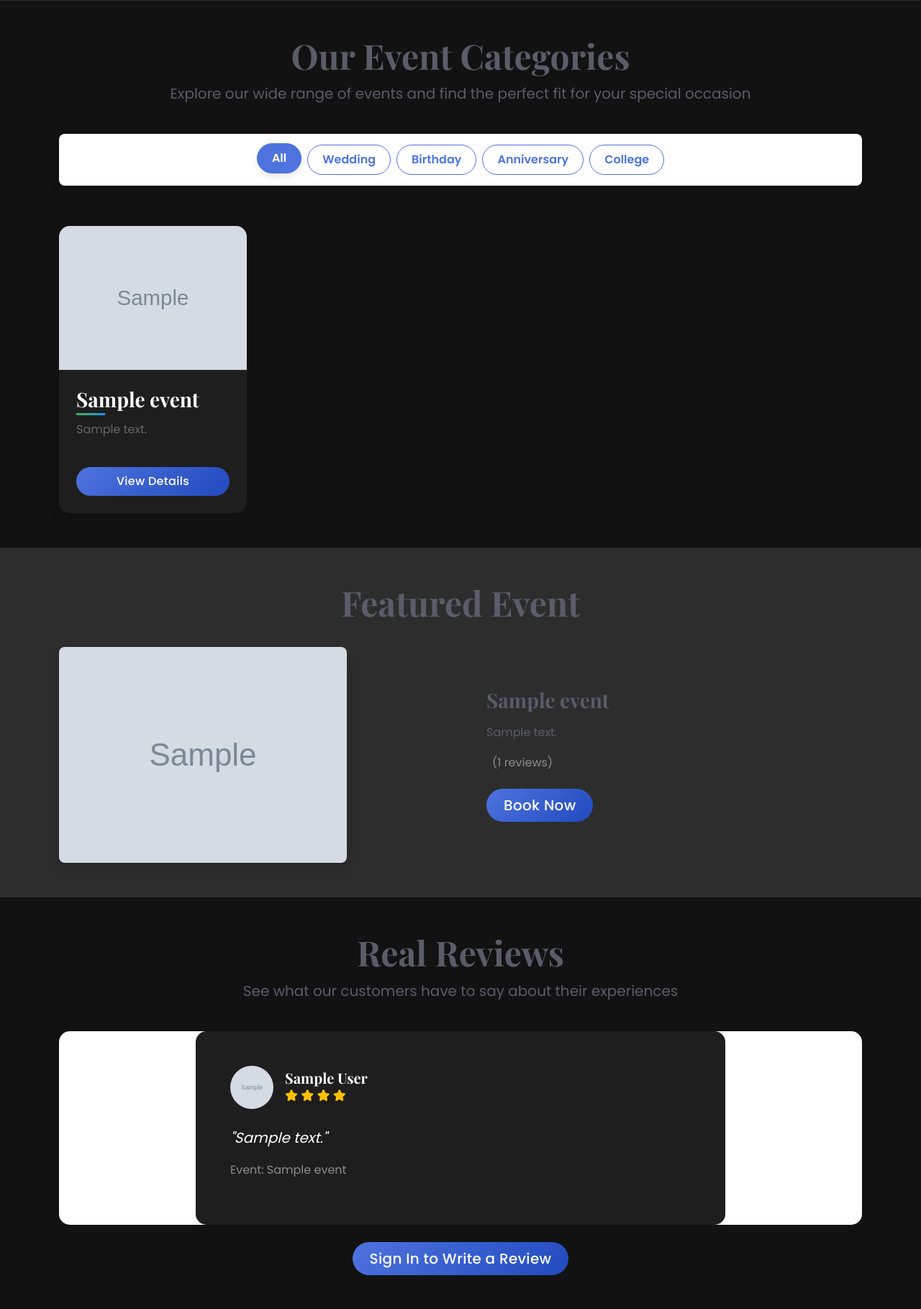
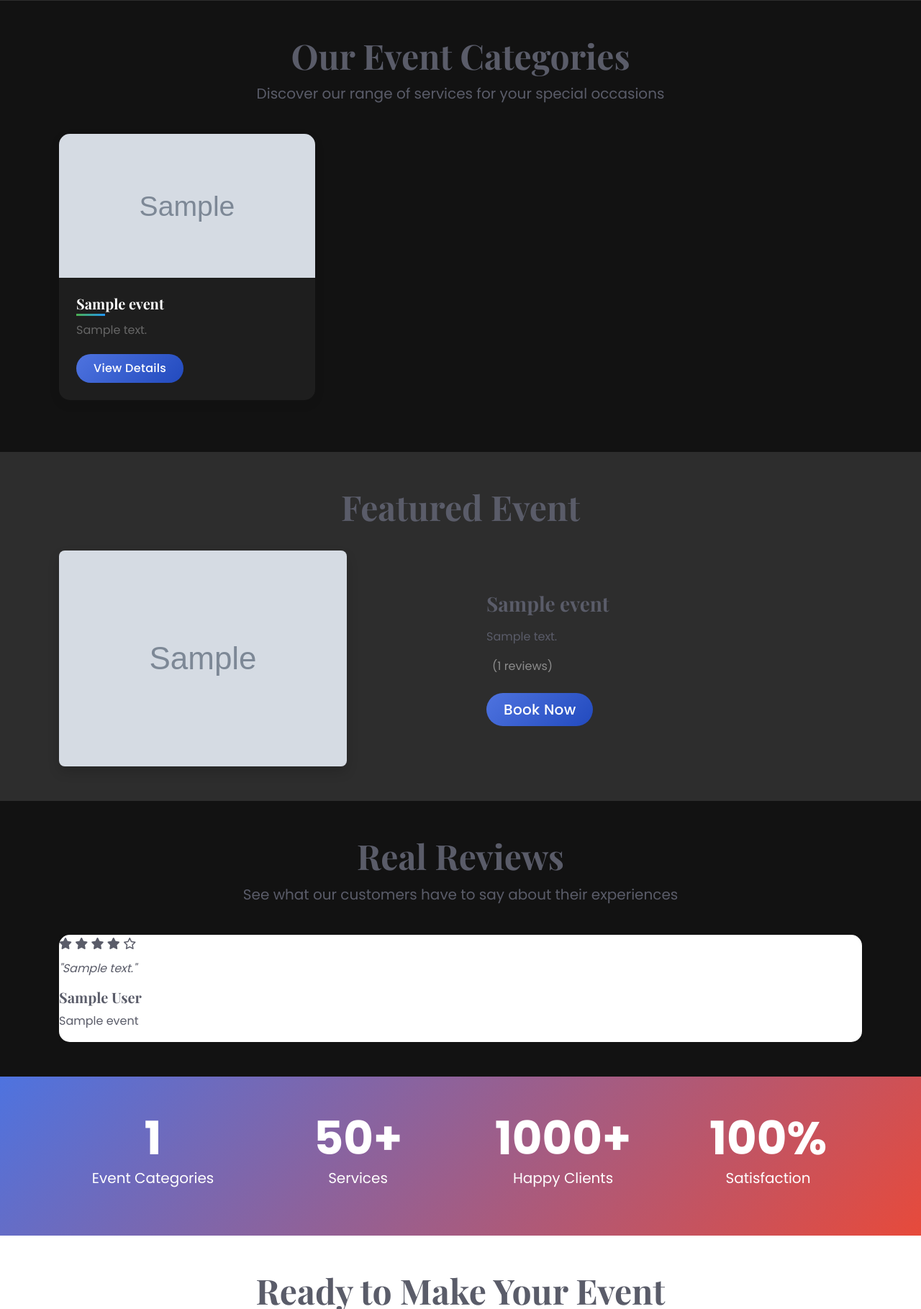
Before and after one commit to sanatanisher01/myday, a Django app: page / in a window 1280 px wide. Shown: the part 1193-3012 px from the top of the page at 72% size. Run offline with Django 4.2, Linux system fonts and the light colour scheme; tables that the repository leaves empty hold one stand-in row (values such as "Sample post"); grey boxes marked "Sample" are stand-in pictures.

```diff
--- a/templates/events/home.html
+++ b/templates/events/home.html
@@ -4,6 +4,16 @@
 {% block title %}MyDay - Capture Your Special Moments{% endblock %}
 
 {% block content %}
+{% if error_message %}
+<!-- Error Message Display -->
+<div class="alert alert-warning alert-dismissible fade show mb-0" role="alert">
+    <div class="container">
+        <strong><i class="fas fa-exclamation-triangle me-2"></i>Notice:</strong> {{ error_message }}
+        <button type="button" class="btn-close" data-bs-dismiss="alert" aria-label="Close"></button>
+    </div>
+</div>
+{% endif %}
+
 <!-- Hero Section with Carousel -->
 <section class="hero-section">
     <div id="heroCarousel" class="carousel slide carousel-fade" data-bs-ride="carousel">
@@ -76,46 +86,38 @@
         <div class="row mb-4">
             <div class="col-12 text-center">
                 <h2 class="display-5 fw-bold">Our Event Categories</h2>
-                <p class="fs-5">Explore our wide range of events and find the perfect fit for your special occasion</p>
+                <p class="fs-5">Discover our range of services for your special occasions</p>
             </div>
         </div>
-
-        <!-- Filter Bar -->
-        <div class="row mb-4">
-            <div class="col-12">
-                <div class="filter-bar p-3 bg-light rounded-3 d-flex justify-content-center">
-                    <button class="btn btn-outline-primary me-2 active" data-filter="all">All</button>
-                    <button class="btn btn-outline-primary me-2" data-filter="wedding">Wedding</button>
-                    <button class="btn btn-outline-primary me-2" data-filter="birthday">Birthday</button>
-                    <button class="btn btn-outline-primary me-2" data-filter="anniversary">Anniversary</button>
-                    <button class="btn btn-outline-primary" data-filter="college">College</button>
+        <div class="row">
+            {% if events %}
+                {% for event in events %}
+                    <div class="col-md-6 col-lg-4 mb-4" data-aos="fade-up" data-aos-delay="{{ forloop.counter|add:"100" }}">
+                        <div class="card event-card h-100">
+                            <div class="card-img-container">
+                                {% if event.image %}
+                                    <img src="{{ event.image.url }}" class="card-img-top" alt="{{ event.name }}">
+                                {% else %}
+                                    <div class="placeholder-image bg-light d-flex align-items-center justify-content-center" style="height: 200px;">
+                                        <i class="fas fa-image fa-3x text-secondary"></i>
+                                    </div>
+                                {% endif %}
+                            </div>
+                            <div class="card-body">
+                                <h5 class="card-title">{{ event.name }}</h5>
+                                <p class="card-text">{{ event.description|truncatewords:15 }}</p>
+                                <a href="{% url 'event_detail' event.slug %}" class="btn btn-primary">View Details</a>
                             </div>
                         </div>
                     </div>
-
-        <!-- Event Cards -->
-        <div class="row g-4 event-cards">
-            {% for event in events %}
-            <div class="col-md-6 col-lg-3 event-card-wrapper" data-category="{{ event.slug }}">
-                <div class="card h-100 event-card">
-                    <div class="card-img-container">
-                        <img src="{{ event.image.url }}" class="card-img-top" alt="{{ event.name }}">
-                    </div>
-                    <div class="card-body">
-                        <h3 class="card-title">{{ event.name }}</h3>
-                        <p class="card-text">{{ event.description|truncatechars:100 }}</p>
-                    </div>
-                    <div class="card-footer bg-transparent border-0">
-                        <a href="{% url 'event_detail' event.slug %}" class="btn btn-primary w-100">View Details</a>
+                {% endfor %}
+            {% else %}
+                <div class="col-12 text-center py-5">
+                    <div class="alert alert-info">
+                        <i class="fas fa-info-circle me-2"></i> No event categories available at the moment. Please check back soon!
                     </div>
                 </div>
-            </div>
-            {% empty %}
-            <div class="col-12 text-center py-5">
-                <h3>No events available right now.</h3>
-                <p>Please check back later!</p>
-            </div>
-            {% endfor %}
+            {% endif %}
         </div>
     </div>
 </section>
@@ -169,53 +171,29 @@
                 <p class="fs-5">See what our customers have to say about their experiences</p>
             </div>
         </div>
-
         <div class="row">
             <div class="col-12">
+                {% if recent_reviews %}
                 <div id="reviews-carousel" class="carousel slide" data-bs-ride="carousel">
                     <div class="carousel-inner">
                         {% for review in recent_reviews %}
                             <div class="carousel-item {% if forloop.first %}active{% endif %}">
                                 <div class="review-card">
-                                <div class="row justify-content-center">
-                                    <div class="col-lg-8 col-md-10">
-                                        <div class="card border-0 shadow-sm">
-                                            <div class="card-body p-5">
-                                                <div class="d-flex align-items-center mb-4">
-                                                    <div class="review-avatar">
-                                                        {% if review.user.profile.profile_picture %}
-                                                            <img src="{{ review.user.profile.profile_picture.url }}" alt="{{ review.user.username }}" class="rounded-circle">
+                                    <div class="review-content">
+                                        <div class="review-rating mb-2">
+                                            {% for i in "12345"|make_list %}
+                                                {% if forloop.counter <= review.rating %}
+                                                    <i class="fas fa-star"></i>
                                                 {% else %}
-                                                            <div class="avatar-placeholder rounded-circle bg-primary text-white">{{ review.user.username|first|upper }}</div>
+                                                    <i class="far fa-star"></i>
                                                 {% endif %}
+                                            {% endfor %}
                                         </div>
-                                                    <div class="ms-3">
-                                                        <h5 class="mb-0">{{ review.user.get_full_name|default:review.user.username }}</h5>
-                                                        <div class="rating">
-                                                            {% with ''|center:review.rating as stars %}
-                                                            {% for _ in stars %}
-                                                                <i class="fas fa-star text-warning"></i>
-                                                            {% endfor %}
-                                                            {% endwith %}
-                                                        </div>
-                                                    </div>
-                                                </div>
-                                                <p class="review-text fs-5">"{{ review.comment }}"</p>
-                                                <p class="text-muted mt-3">Event: {{ review.event.name }}</p>
-                                            </div>
-                                        </div>
-                                    </div>
-                                </div>
-                            </div>
-                        </div>
-                        {% empty %}
-                        <div class="carousel-item active">
-                            <div class="row justify-content-center">
-                                <div class="col-lg-8 col-md-10">
-                                    <div class="card border-0 shadow-sm">
-                                        <div class="card-body p-5 text-center">
-                                            <h4>No reviews yet.</h4>
-                                            <p>Be the first to leave a review!</p>
+                                        <p class="review-text">"{{ review.comment|truncatewords:30 }}"</p>
+                                        <div class="review-author">
+                                            <div class="author-info">
+                                                <h5 class="author-name">{{ review.user.get_full_name|default:review.user.username }}</h5>
+                                                <p class="event-name">{{ review.event.name }}</p>
                                             </div>
                                         </div>
                                     </div>
@@ -224,22 +202,21 @@
                         {% endfor %}
                     </div>
                     <button class="carousel-control-prev" type="button" data-bs-target="#reviews-carousel" data-bs-slide="prev">
-                        <span class="carousel-control-prev-icon bg-primary rounded-circle p-2" aria-hidden="true"></span>
+                        <span class="carousel-control-prev-icon" aria-hidden="true"></span>
                         <span class="visually-hidden">Previous</span>
                     </button>
                     <button class="carousel-control-next" type="button" data-bs-target="#reviews-carousel" data-bs-slide="next">
-                        <span class="carousel-control-next-icon bg-primary rounded-circle p-2" aria-hidden="true"></span>
+                        <span class="carousel-control-next-icon" aria-hidden="true"></span>
                         <span class="visually-hidden">Next</span>
                     </button>
                 </div>
-
-                <div class="text-center mt-4">
-                    {% if user.is_authenticated %}
-                        <button class="btn btn-lg btn-primary write-review-btn" data-bs-toggle="modal" data-bs-target="#reviewModal">Write a Review</button>
                 {% else %}
-                        <button class="btn btn-lg btn-primary" data-bs-toggle="modal" data-bs-target="#loginModal">Sign In to Write a Review</button>
+                <div class="text-center py-4">
+                    <div class="alert alert-info">
+                        <i class="fas fa-comment-dots me-2"></i> No reviews available yet. Be the first to share your experience!
+                    </div>
+                </div>
                 {% endif %}
-                </div>
             </div>
         </div>
     </div>
```
Also changed, not shown: myday/settings.py (+11 -8 lines). Lines whose indentation alone changed are shown as unchanged.
